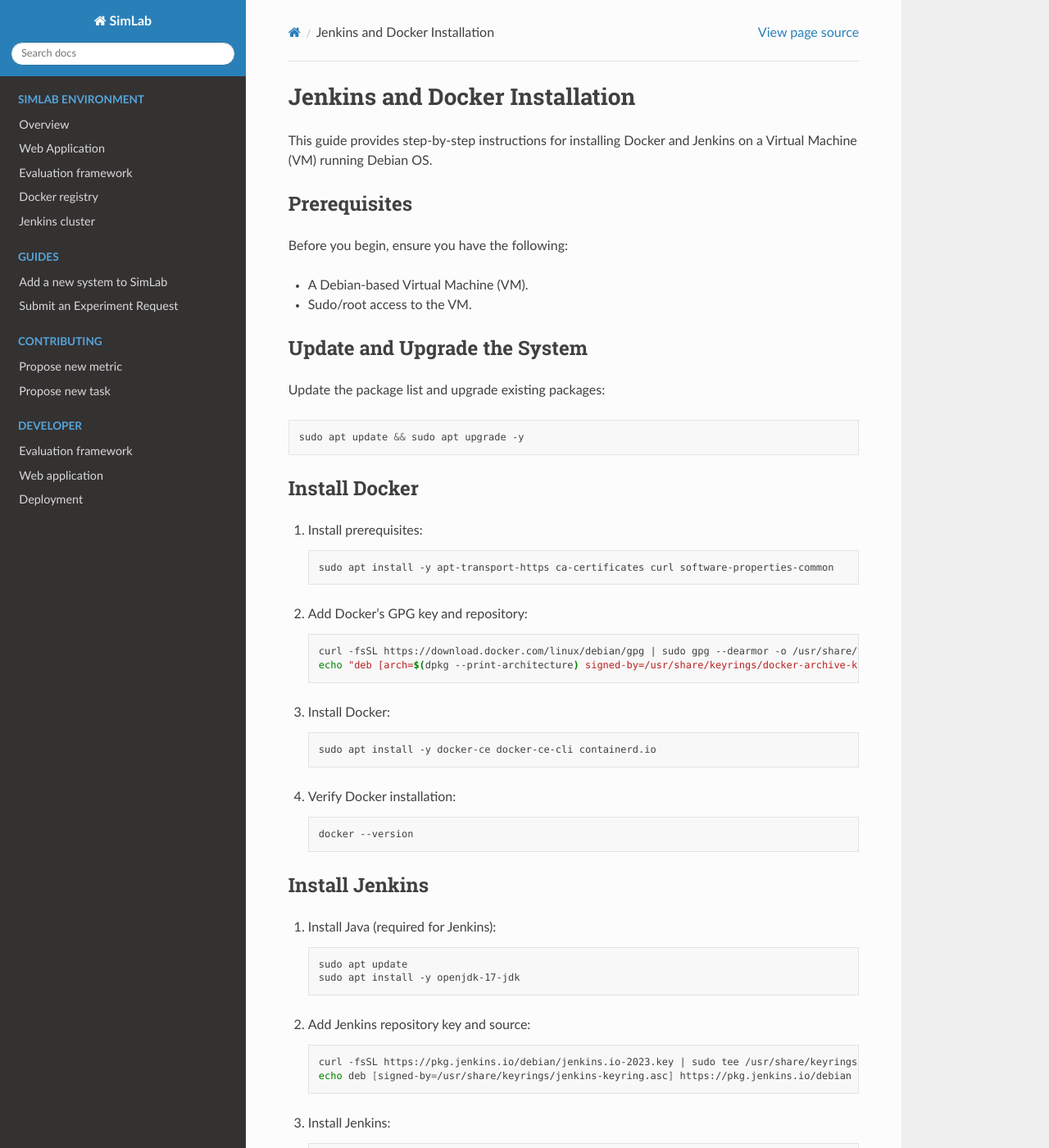
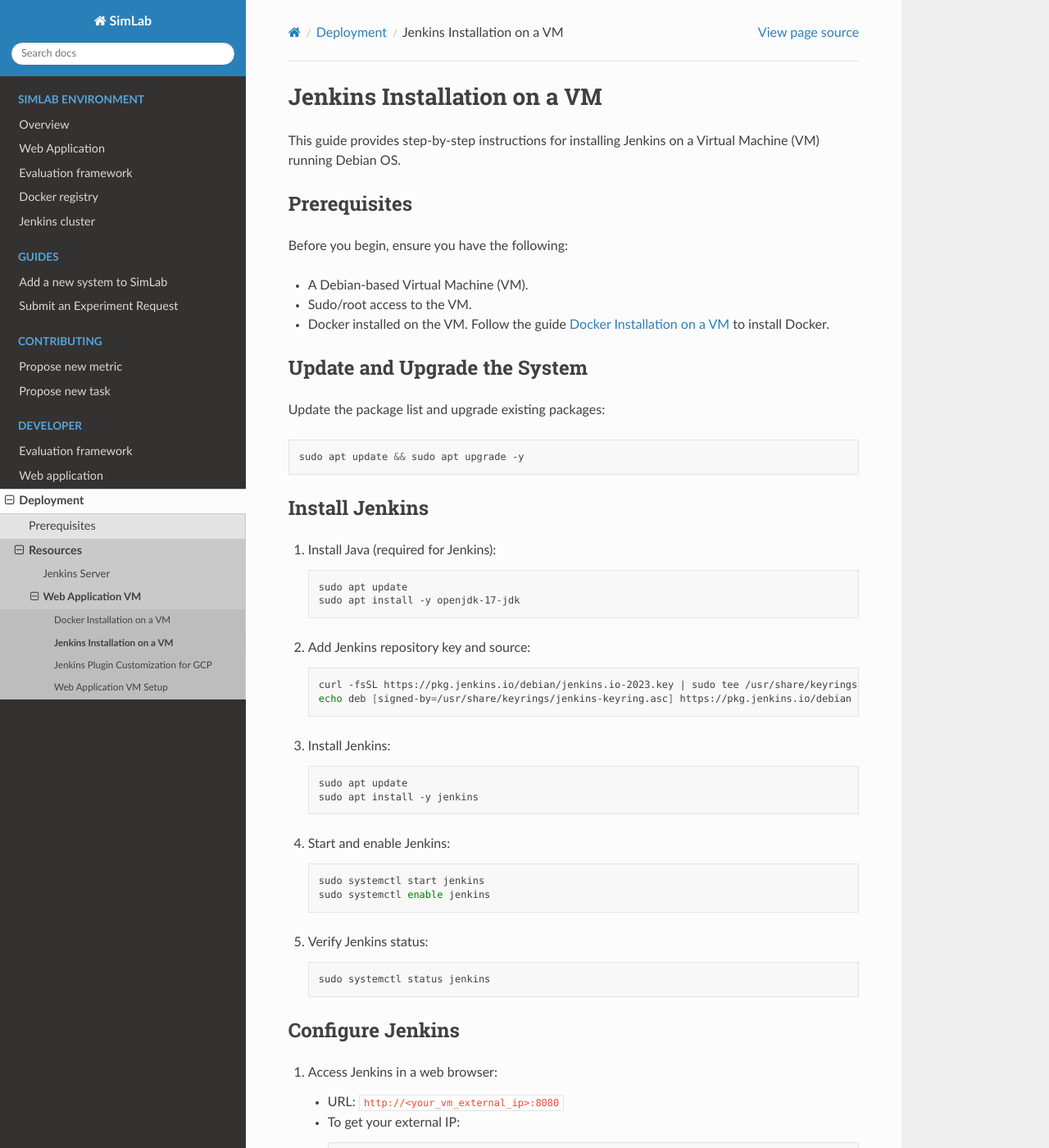
Before and after one commit to iai-group/simlab, a Sphinx documentation site: the page built from docs/source/deployment/jenkins_installation.rst, in a window 1280 px wide and 1400 px high. Shown: the whole window at 82% size. Built offline with Sphinx 7.4.7 and the Read the Docs theme 3.1.0, drawn with Linux system fonts in a browser that asks for light colours; some of the changed text lies outside the part shown.

Commit message:
Update deployment doc

```diff
--- a/docs/source/deployment/index.rst
+++ b/docs/source/deployment/index.rst
@@ -30,7 +30,19 @@
 Jenkins Server
 """"""""""""""
 
-To install Jenkins on a GCP VM, follow the guide :doc:`jenkins_docker_setup`. After the installation, you can customize Jenkins by following the guide :doc:`jenkins_customization`.
+To install Jenkins on a GCP VM, follow the guide :doc:`jenkins_installation`. After the installation, you can customize Jenkins by following the guide :doc:`jenkins_customization`.
 
 
-.. TODO: Add guide for deploying the web application.
+Web Application VM
+""""""""""""""""""
+
+To set up the web application on a GCP VM, follow the guide :doc:`webapp_vm`.
+
+
+.. toctree::
+   :hidden:
+
+   docker_installation
+   jenkins_installation
+   jenkins_customization
+   webapp_vm
--- a/docs/source/deployment/jenkins_docker_setup.rst
+++ b/docs/source/deployment/jenkins_installation.rst
@@ -1,8 +1,7 @@
-Jenkins and Docker Installation
-===============================
+Jenkins Installation on a VM
+============================
 
-This guide provides step-by-step instructions for installing Docker and Jenkins on a Virtual Machine (VM) running Debian OS.
-
+This guide provides step-by-step instructions for installing Jenkins on a Virtual Machine (VM) running Debian OS.
 
 Prerequisites
 -------------
@@ -11,7 +10,7 @@
 
 - A Debian-based Virtual Machine (VM).
 - Sudo/root access to the VM.
-
+- Docker installed on the VM. Follow the guide :doc:`docker_installation` to install Docker.
 
 Update and Upgrade the System
 -----------------------------
@@ -21,36 +20,6 @@
 .. code-block:: bash
 
     sudo apt update && sudo apt upgrade -y
-
-
-Install Docker
---------------
-
-1. Install prerequisites:
-
-   .. code-block:: bash
-
-       sudo apt install -y apt-transport-https ca-certificates curl software-properties-common
-
-2. Add Docker's GPG key and repository:
-
-   .. code-block:: bash
-
-       curl -fsSL https://download.docker.com/linux/debian/gpg | sudo gpg --dearmor -o /usr/share/keyrings/docker-archive-keyring.gpg
-       echo "deb [arch=$(dpkg --print-architecture) signed-by=/usr/share/keyrings/docker-archive-keyring.gpg] https://download.docker.com/linux/debian $(lsb_release -cs) stable" | sudo tee /etc/apt/sources.list.d/docker.list > /dev/null
-
-3. Install Docker:
-
-   .. code-block:: bash
-
-       sudo apt install -y docker-ce docker-ce-cli containerd.io
-
-4. Verify Docker installation:
-
-   .. code-block:: bash
-
-       docker --version
-
 
 Install Jenkins
 ---------------
@@ -145,16 +114,7 @@
 Troubleshooting
 ---------------
 
-You may encounter some of the following issues during the installation process:
-
-- Error when adding Docker's GPG key and repository:
-
-  .. code-block:: bash
-
-      curl -fsSL https://download.docker.com/linux/debian/gpg | sudo gpg --dearmor -o /usr/share/keyrings/docker-archive-keyring.gpg
-      echo "deb [arch=$(dpkg --print-architecture) signed-by=/usr/share/keyrings/docker-archive-keyring.gpg] https://download.docker.com/linux/debian $(lsb_release -cs) stable" | sudo tee /etc/apt/sources.list.d/docker.list > /dev/null
-
-This is likely the output of the command: ``lsb_release -cs``, that is not parsed correctly. To fix this issue, first check the output of the command and then replace it in the command above.
+You may encounter the following issue during the installation process:
 
 - Error when adding a firewall rule for Jenkins:
 
```
Also changed, not shown: docs/source/deployment/docker_installation.rst (added, +65 -0 lines), docs/source/deployment/webapp_vm.rst (added, +86 -0 lines).
